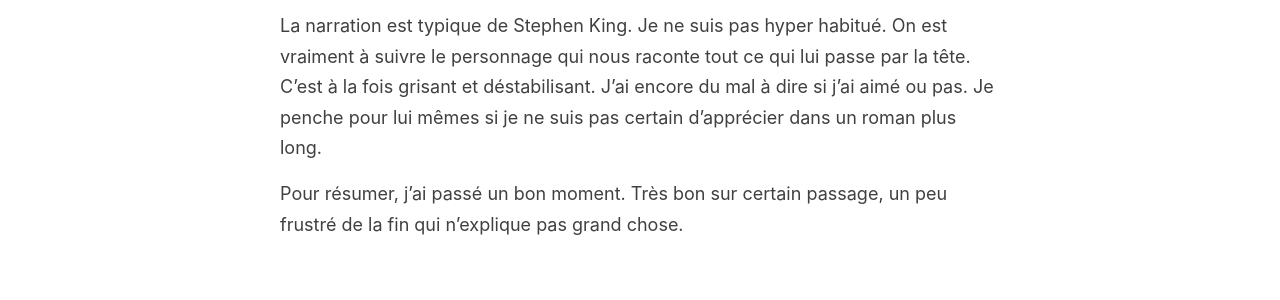
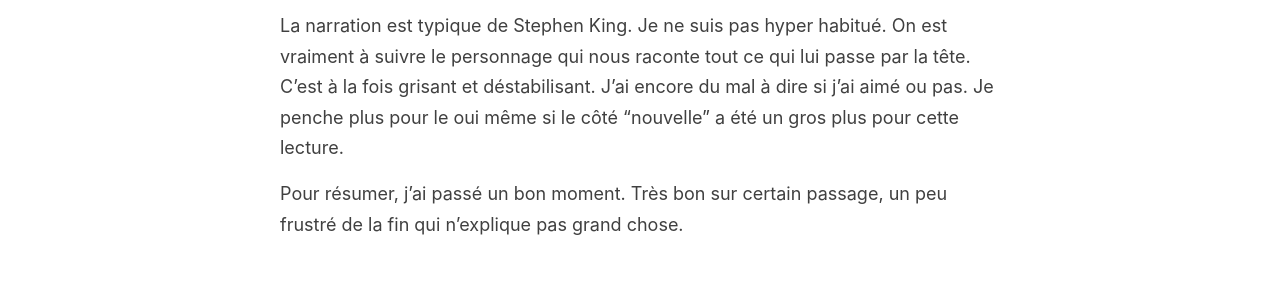
Before and after one commit to homeostasie/bouquins, a Jekyll site: the page built from _posts/2023-12-03-Stephen-King_Brume.md, in a window 1280 px wide. Shown: the part 778-1078 px from the top of the page. Built offline with Jekyll 4.4.1, drawn with Linux system fonts in a browser that asks for light colours.

Commit message:
retouche phrase qui ne veut rien dire dans le billet brume

```diff
--- a/_posts/2023-12-03-Stephen-King_Brume.md
+++ b/_posts/2023-12-03-Stephen-King_Brume.md
@@ -11,6 +11,6 @@ En ce moment, je suis attiré par les romans d'horreur. J'en ai profité pour d
 
 L'histoire est sympa et on est très vite dedans. Une tempête se lève pendant la nuit et fait des dégâts sur les installations. Un père et son fils vont faire des courses le lendemain dans un centre commercial. Mais une brume se lève et les voilà coincer.
 
-La narration est typique de Stephen King. Je ne suis pas hyper habitué. On est vraiment à suivre le personnage qui nous raconte tout ce qui lui passe par la tête. C'est à la fois grisant et déstabilisant. J'ai encore du mal à dire si j'ai aimé ou pas. Je penche pour lui mêmes si je ne suis pas certain d'apprécier dans un roman plus long.
+La narration est typique de Stephen King. Je ne suis pas hyper habitué. On est vraiment à suivre le personnage qui nous raconte tout ce qui lui passe par la tête. C'est à la fois grisant et déstabilisant. J'ai encore du mal à dire si j'ai aimé ou pas. Je penche plus pour le oui même si le côté "nouvelle" a été un gros plus pour cette lecture.
 
 Pour résumer, j'ai passé un bon moment. Très bon sur certain passage, un peu frustré de la fin qui n'explique pas grand chose.
```
